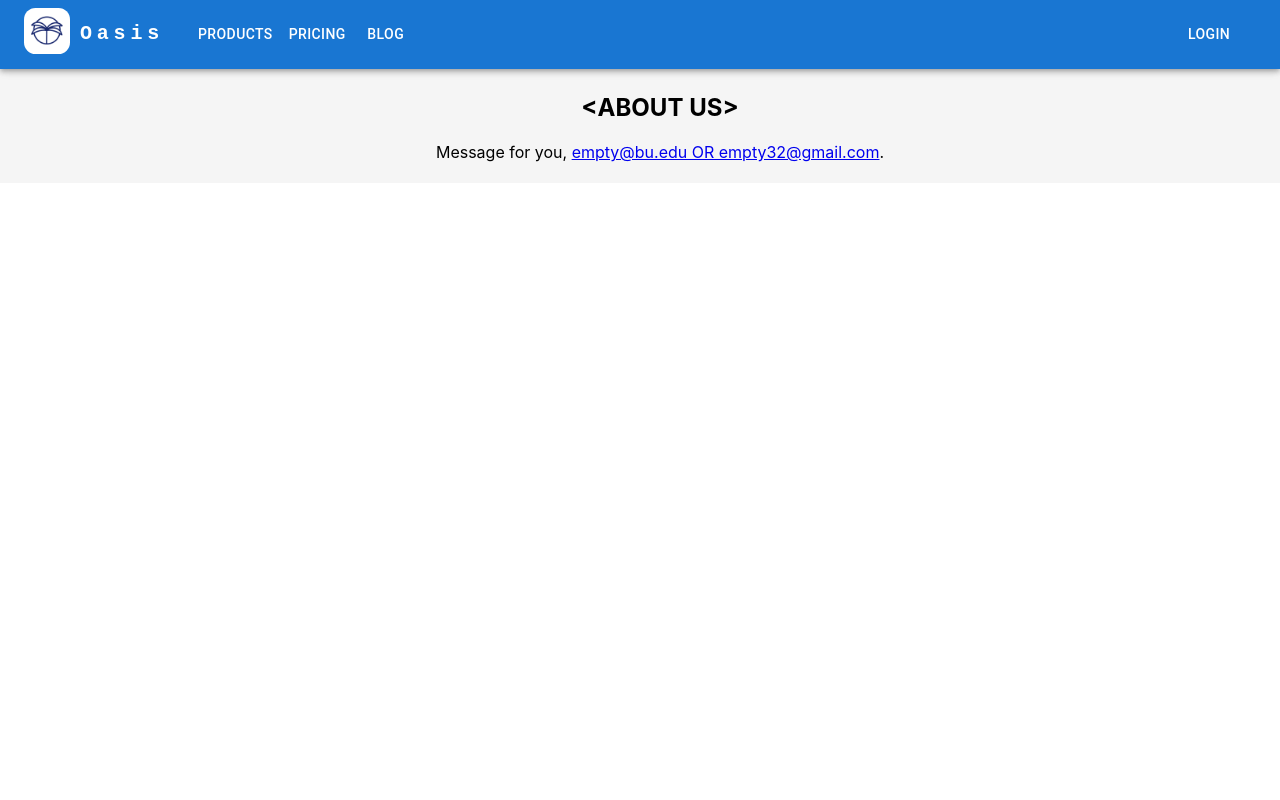
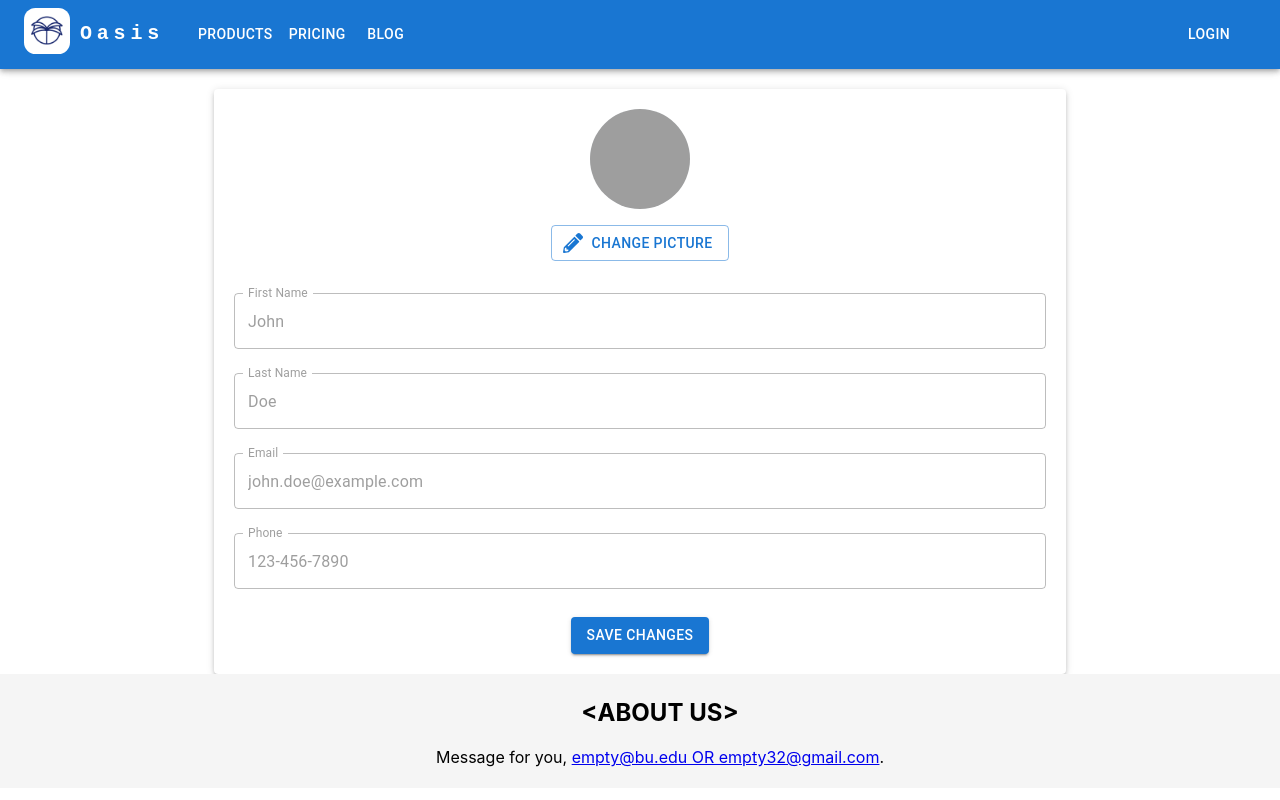
Before and after one commit to BU-Spark/se-oasis, a React (Create React App) app in the folder client/: page /Profile in a window 1280 px wide. Shown: the top 800 px of the page. Built offline with nearby package versions, Linux system fonts and the light colour scheme; grey boxes are pictures that could not be loaded.

Commit message:
profile page completed with the profile photo updation

```diff
--- a/client/package.json
+++ b/client/package.json
@@ -30,6 +30,7 @@
         "@emotion/react": "^11.11.1",
         "@emotion/styled": "^11.11.0",
         "@mui/icons-material": "^5.14.15",
+        "@mui/joy": "^5.0.0-beta.16",
         "@mui/material": "^5.14.15",
         "@mui/styled-engine-sc": "^6.0.0-alpha.3",
         "@mui/x-date-pickers": "^6.18.1",
@@ -47,6 +48,7 @@
         "react": "^18.2.0",
         "react-calendar": "^4.6.1",
         "react-dom": "^18.2.0",
+        "react-icons": "^4.12.0",
         "react-router": "^6.17.0",
         "react-router-dom": "^6.17.0",
         "react-scripts": "^5.0.1",
--- a/client/src/components/Navbar/index.tsx
+++ b/client/src/components/Navbar/index.tsx
@@ -45,6 +45,7 @@ const Navbar: React.FunctionComponent = () => {
 
     const handleProfileClick = () => {
         setAnchorElUser(null);
+        navigate("/profile");
     };
 
     const handleAccountClick = () => {
--- /dev/null
+++ b/client/src/components/ProfilePage/index.tsx
@@ -0,0 +1,97 @@
+// import AccountCircleIcon from "@mui/icons-material/AccountCircle";
+import { Button, TextField, Stack, Container, Paper } from "@mui/material";
+import React, { Component } from "react";
+import { Avatar } from "@mui/joy";
+import { FaPencilAlt } from "react-icons/fa";
+
+interface Profilepageprops {
+    firstName: string;
+    lastName: string;
+    email: string;
+    phone: string;
+}
+
+class ProfilePage extends Component<Profilepageprops> {
+    render() {
+        const { firstName, lastName, email, phone } = this.props;
+
+        return (
+            <Container maxWidth="md">
+                <Paper
+                    elevation={3}
+                    style={{ padding: "20px", marginTop: "20px" }}
+                >
+                    <Stack spacing={2} alignItems="center">
+                        <Avatar
+                            alt="Profile Icon"
+                            src="placeholder-icon.png"
+                            sx={{ width: 100, height: 100 }}
+                        />
+
+                        <label htmlFor="icon-button-file">
+                            <input
+                                style={{ display: "none" }}
+                                accept="image/*"
+                                id="icon-button-file"
+                                type="image"
+                            />
+                            <Button
+                                variant="outlined"
+                                component="span"
+                                startIcon={<FaPencilAlt />}
+                            >
+                                Change Picture
+                            </Button>
+                        </label>
+
+                        <form style={{ width: "100%" }}>
+                            <TextField
+                                label="First Name"
+                                value={firstName}
+                                fullWidth
+                                variant="outlined"
+                                disabled
+                                margin="normal"
+                            />
+                            <TextField
+                                label="Last Name"
+                                value={lastName}
+                                fullWidth
+                                variant="outlined"
+                                disabled
+                                margin="normal"
+                            />
+                            <TextField
+                                label="Email"
+                                value={email}
+                                fullWidth
+                                variant="outlined"
+                                disabled
+                                margin="normal"
+                            />
+                            <TextField
+                                label="Phone"
+                                value={phone}
+                                fullWidth
+                                variant="outlined"
+                                disabled
+                                margin="normal"
+                            />
+
+                            <Button
+                                variant="contained"
+                                color="primary"
+                                type="submit"
+                                style={{ marginTop: "20px" }}
+                            >
+                                Save Changes
+                            </Button>
+                        </form>
+                    </Stack>
+                </Paper>
+            </Container>
+        );
+    }
+}
+
+export default ProfilePage;
--- a/client/src/router.tsx
+++ b/client/src/router.tsx
@@ -8,6 +8,7 @@ import LandingPage from "./components/LandingPage";
 import Footer from "./components/Footer";
 import Navbar from "./components/Navbar";
 import Auth from "./components/Auth";
+import ProfilePage from "./components/ProfilePage";
 
 const Routers: React.FC = () => (
     <Suspense
@@ -25,6 +26,17 @@ const Routers: React.FC = () => (
             <Route path="/signin" element={<Signin />} />
             <Route path="/about" element={<AboutPage />} />
             <Route
+                path="/Profile"
+                element={
+                    <ProfilePage
+                        firstName="John"
+                        lastName="Doe"
+                        email="john.doe@example.com"
+                        phone="123-456-7890"
+                    />
+                }
+            />
+            <Route
                 path="/home"
                 element={
                     <Auth>
```
Also changed, not shown: 1 other file (tests, documents, lock files or other folders).
